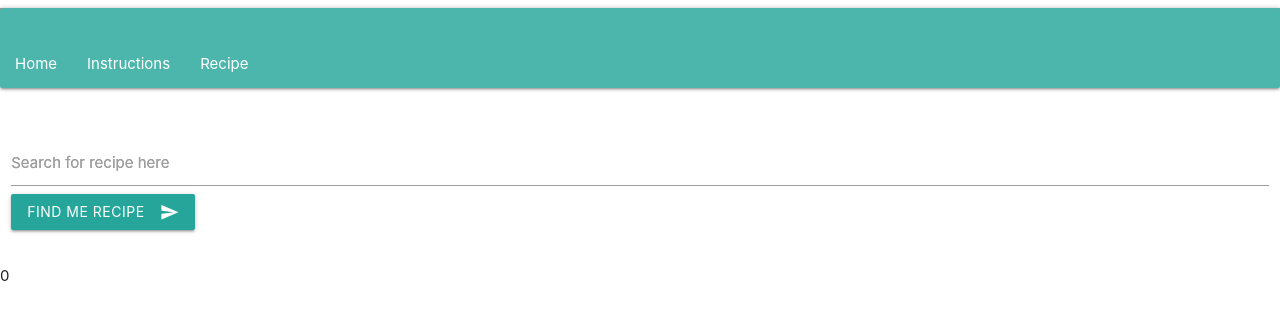
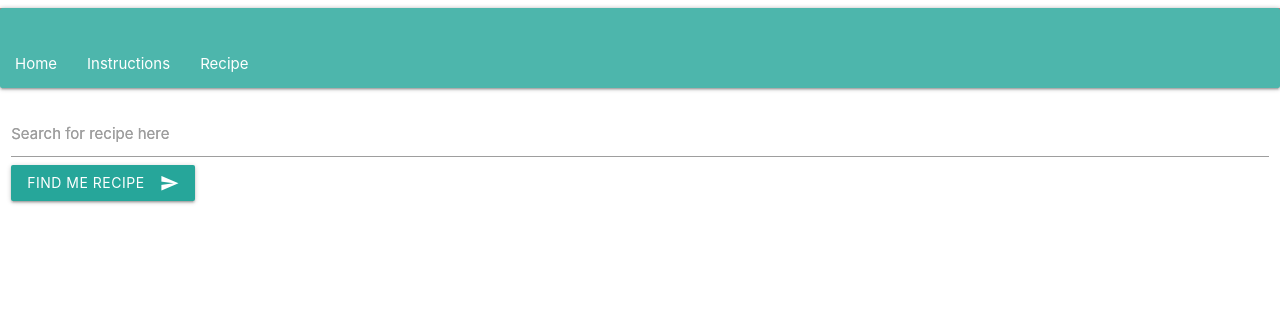
Before and after one commit to sindhubedare/recipe-search, a React (Create React App) app: page /Recipe in a window 1280 px wide. Shown: the top 320 px of the page. Built offline with nearby package versions, Linux system fonts and the light colour scheme.

Commit message:
0 went from recipe

```diff
--- a/src/Components/Foodpass.js
+++ b/src/Components/Foodpass.js
@@ -4,7 +4,7 @@ import "../App.css";
 function Foodpass (){
     return (
         <div className= "food-pass">
-            {/* <img src= "https://cdn.dribbble.com/users/436306/screenshots/6026974/foodline.gif" alt= "food-passer"/> */}
+            <img src= "https://cdn.dribbble.com/users/436306/screenshots/6026974/foodline.gif" alt= "food-passer"/>
         </div>
     )
 }
--- a/src/Content/Recipe.js
+++ b/src/Content/Recipe.js
@@ -1,11 +1,11 @@
 import React from "react";
-import Header from '../Components/Header';
+// import Header from '../Components/Header';
 import Search from '../Search/Search'
 
 export default () => {
   return (
     <div>
-      <Header />
+      {/* <Header /> */}
       <Search />
     </div>
   );
--- a/src/Search/Search.js
+++ b/src/Search/Search.js
@@ -1,4 +1,5 @@
 import React from 'react';
+import Error from './Error'
 
 class Search extends React.Component {
   constructor(props) {
@@ -40,8 +41,9 @@ class Search extends React.Component {
     // console.log(result);
     if (resultLength > 0) {
       this.setState({ displayResults: result });
+      this.setState({errorMessage: false})
     } else {
-      this.setState({ errorMessage: "No Data" });
+      this.setState({ errorMessage: true });
       // console.log(errorMessage);
     }
   };
@@ -87,7 +89,7 @@ class Search extends React.Component {
             className="row flex"
             style={{ display: "flex", flexWrap: "wrap" }}
           >
-            {response.length &&
+            {response.length>0 &&
               response.map((result, id) => {
                 return (
                   <div className="col s12 m6">
@@ -120,11 +122,14 @@ class Search extends React.Component {
                         </h6>
                       </div>
                     </div>
+
                   </div>
                 );
               })}
 
           </div>
+            <div>  {response.length<0 && <Error/>}</div>
+                 {/* <div>  {this.state.errorMessage && <Error/>}</div> */}
         </div>
       </React.Fragment>
     );
```
